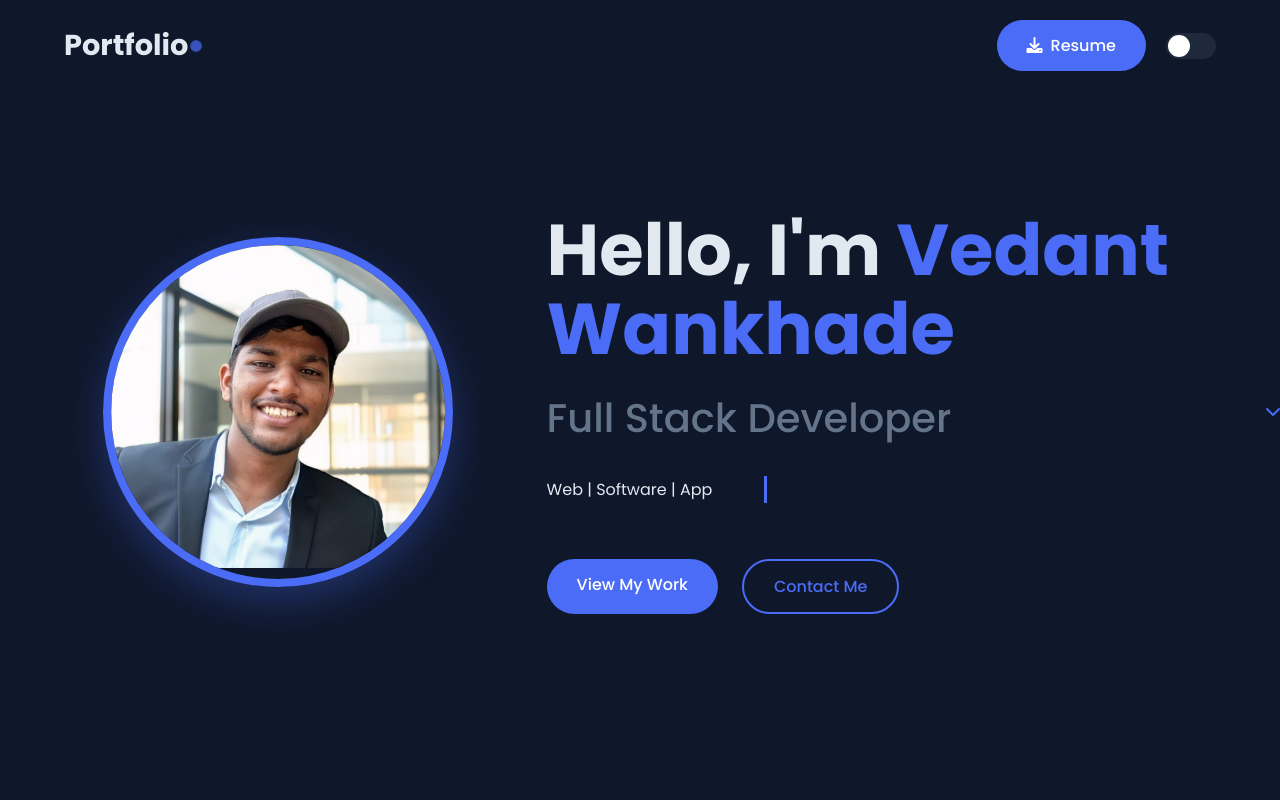
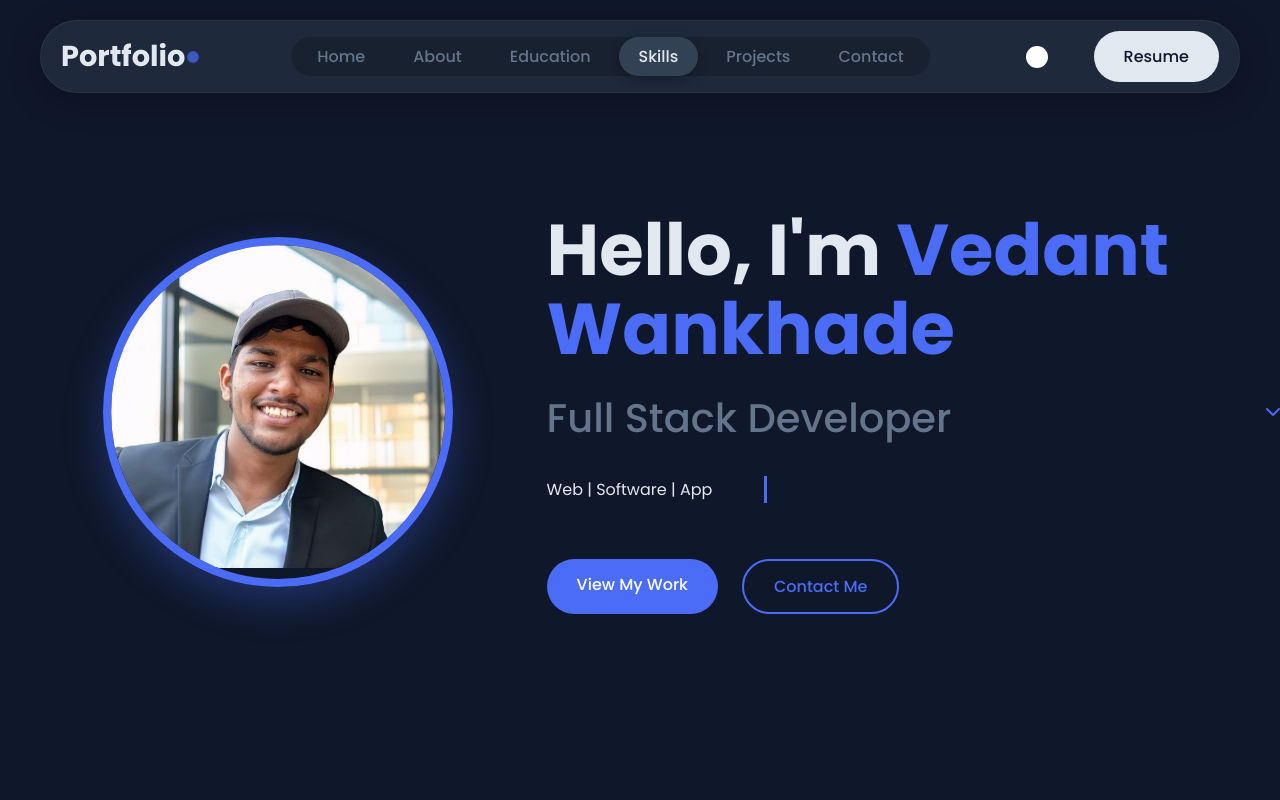
Before and after one commit to vedantwankhade123/Portfolio_Website, a React (Vite) app: page / in a window 1280 px wide. Shown: the top 800 px of the page. Built offline with nearby package versions, Linux system fonts and the light colour scheme.

Commit message:
[dyad] Redesign header to match image - wrote 2 file(s)

```diff
--- a/src/components/Header.jsx
+++ b/src/components/Header.jsx
@@ -24,7 +24,7 @@ const Header = () => {
     });
 
     window.addEventListener('scroll', handleScroll);
-    handleScroll(); // Initial check
+    handleScroll();
     return () => window.removeEventListener('scroll', handleScroll);
   }, []);
 
@@ -41,40 +41,25 @@ const Header = () => {
   };
 
   const navLinks = [
-    { id: 'home', icon: 'fas fa-home', text: 'Home' },
-    { id: 'about', icon: 'fas fa-user', text: 'About' },
-    { id: 'education', icon: 'fas fa-graduation-cap', text: 'Education' },
-    { id: 'skills', icon: 'fas fa-code', text: 'Skills' },
-    { id: 'projects', icon: 'fas fa-briefcase', text: 'Projects' },
-    { id: 'contact', icon: 'fas fa-envelope', text: 'Contact' },
+    { id: 'home', text: 'Home' },
+    { id: 'about', text: 'About' },
+    { id: 'education', text: 'Education' },
+    { id: 'skills', text: 'Skills' },
+    { id: 'projects', text: 'Projects' },
+    { id: 'contact', text: 'Contact' },
   ];
 
   return (
-    <>
-      <header className="top-bar">
-        <div className="container">
+    <header className="main-header">
+      <div className="header-content-wrapper">
         <div className="logo">
           <a href="#home" onClick={closeMenu}>
             <span className="logo-text">Portfolio</span>
             <span className="logo-dot"></span>
           </a>
         </div>
-          <div className="nav-right-group">
-            <a href="#" download className="btn primary-btn resume-btn">
-              <i className="fas fa-download"></i>
-              <span className="resume-text">Resume</span>
-            </a>
-            <ThemeToggle />
-            <button className={`burger ${isMenuOpen ? 'active' : ''}`} onClick={toggleMenu} aria-label="Toggle menu">
-              <div></div>
-              <div></div>
-              <div></div>
-            </button>
-          </div>
-        </div>
-      </header>
 
-      <nav className={`floating-nav glass-card ${isMenuOpen ? 'mobile-menu-active' : ''}`}>
+        <nav className={`main-nav ${isMenuOpen ? 'mobile-active' : ''}`}>
           <ul className="nav-links">
             {navLinks.map(link => (
               <li key={link.id}>
@@ -83,14 +68,27 @@ const Header = () => {
                   className={activeSection === link.id ? 'active' : ''}
                   onClick={closeMenu}
                 >
-                <i className={link.icon}></i>
-                <span className="link-text">{link.text}</span>
+                  {link.text}
                 </a>
               </li>
             ))}
           </ul>
         </nav>
-    </>
+
+        <div className="header-actions">
+          <ThemeToggle />
+          <a href="#" download className="btn resume-btn">
+            <span>Resume</span>
+          </a>
+        </div>
+
+        <button className={`burger ${isMenuOpen ? 'active' : ''}`} onClick={toggleMenu} aria-label="Toggle menu">
+          <div></div>
+          <div></div>
+          <div></div>
+        </button>
+      </div>
+    </header>
   );
 };
 
--- a/src/index.css
+++ b/src/index.css
@@ -127,21 +127,40 @@ section {
     border-radius: 50px;
 }
 
-/* Full-width Top Bar */
-.top-bar {
+/* Header Styles */
+.main-header {
     position: fixed;
-    top: 0;
-    left: 0;
-    width: 100%;
-    z-index: 1001;
-    padding: 20px 0;
-    transition: background-color 0.3s ease;
+    top: 20px;
+    left: 50%;
+    transform: translateX(-50%);
+    width: calc(100% - 40px);
+    max-width: 1200px;
+    z-index: 1000;
+    transition: all 0.4s ease;
+    padding: 10px 20px;
+    border-radius: 50px;
+    background: var(--hover-color);
+    border: 1px solid var(--border-color);
+    box-shadow: 0 8px 32px 0 var(--shadow-color);
+    animation: slideUpFadeIn 0.8s ease-out forwards;
 }
 
-.top-bar .container {
+@keyframes slideUpFadeIn {
+    from {
+        opacity: 0;
+        transform: translate(-50%, 20px);
+    }
+    to {
+        opacity: 1;
+        transform: translate(-50%, 0);
+    }
+}
+
+.header-content-wrapper {
     display: flex;
     justify-content: space-between;
     align-items: center;
+    width: 100%;
 }
 
 .logo a {
@@ -166,68 +185,66 @@ section {
     50% { transform: scale(1.5); opacity: 0.7; }
 }
 
-.nav-right-group {
+/* Main Navigation (Center Pill) */
+.main-nav {
+    background-color: rgba(0, 0, 0, 0.05);
+    border-radius: 50px;
+    padding: 6px;
+}
+
+body.dark-mode .main-nav {
+    background-color: rgba(0, 0, 0, 0.2);
+}
+
+.nav-links {
+    display: flex;
+    align-items: center;
+    gap: 8px;
+    padding: 0;
+    margin: 0;
+}
+
+.nav-links a {
+    color: var(--text-muted);
+    font-weight: 500;
+    padding: 8px 20px;
+    border-radius: 40px;
+    transition: all var(--transition-speed) ease;
+}
+
+.nav-links a:hover {
+    color: var(--text-color);
+}
+
+.nav-links a.active {
+    background-color: var(--background-color);
+    color: var(--text-color);
+    box-shadow: 0 4px 12px var(--shadow-color);
+}
+
+body.dark-mode .nav-links a.active {
+    background-color: #334155;
+    color: var(--text-color);
+}
+
+/* Header Actions (Right Side) */
+.header-actions {
     display: flex;
     align-items: center;
     gap: 20px;
 }
 
-.resume-btn i { margin-right: 8px; }
-
-/* Floating Navigation Bar */
-.floating-nav {
-    position: fixed;
-    top: 20px;
-    left: 50%;
-    transform: translateX(-50%);
-    z-index: 1000;
-    transition: all 0.4s ease;
-    padding: 10px; /* Increased padding for height */
-    animation: slideUpFadeIn 0.8s ease-out forwards;
+.resume-btn {
+    background-color: var(--text-color);
+    color: var(--background-color) !important;
+    padding: 10px 25px;
+    font-weight: 600;
+    border-radius: 50px;
 }
 
-@keyframes slideUpFadeIn {
-    from {
-        opacity: 0;
-        transform: translate(-50%, 20px);
-    }
-    to {
-        opacity: 1;
-        transform: translate(-50%, 0);
-    }
-}
-
-.nav-links {
-    display: flex;
-    align-items: center;
-    gap: 10px;
-    padding: 0;
-}
-
-.nav-links a {
-    display: flex;
-    align-items: center;
-    gap: 10px;
-    color: var(--text-muted);
-    font-weight: 500;
-    position: relative;
-    padding: 12px 20px; /* Increased padding for pill shape */
-    border-radius: 40px; /* Pill shape */
-    transition: all var(--transition-speed) ease;
-}
-
-.nav-links a i {
-    font-size: 1.1rem;
-}
-
-.nav-links a:hover {
-    color: var(--text-color);
-    background-color: var(--hover-color);
-}
-
-.nav-links a.active {
-    color: white;
-    background-color: var(--primary-color);
+.resume-btn:hover {
+    opacity: 0.9;
+    transform: translateY(-2px);
 }
 
 .burger { display: none; }
@@ -625,30 +642,9 @@ footer {
 
 /* Responsive Design */
 @media (max-width: 1024px) {
-    .floating-nav {
+    .main-nav, .header-actions {
         display: none;
     }
-    .floating-nav.mobile-menu-active {
-        display: block;
-        top: 0;
-        left: auto;
-        right: 0;
-        width: 70%;
-        max-width: 300px;
-        height: 100vh;
-        border-radius: 0;
-        transform: none;
-        box-shadow: -10px 0 30px var(--shadow-color);
-        animation: none;
-    }
-    .nav-links {
-        flex-direction: column;
-        justify-content: center;
-        height: 100%;
-        gap: var(--spacing-6);
-        padding: 0;
-    }
-    .nav-links li a { font-size: 1.2rem; }
 
     .burger {
         display: flex;
@@ -674,6 +670,32 @@ footer {
     .burger.active div:first-child { transform: rotate(45deg); }
     .burger.active div:nth-child(2) { opacity: 0; transform: translateX(20px); }
     .burger.active div:last-child { transform: rotate(-45deg); }
+
+    .main-nav.mobile-active {
+        display: block;
+        position: fixed;
+        top: 0;
+        right: 0;
+        width: 70%;
+        max-width: 300px;
+        height: 100vh;
+        background: var(--card-bg);
+        backdrop-filter: blur(15px);
+        -webkit-backdrop-filter: blur(15px);
+        border-radius: 0;
+        padding: 80px 20px;
+        box-shadow: -10px 0 30px var(--shadow-color);
+    }
+
+    .main-nav.mobile-active .nav-links {
+        flex-direction: column;
+        align-items: flex-start;
+        gap: 25px;
+    }
+
+    .main-nav.mobile-active .nav-links a {
+        font-size: 1.2rem;
+    }
 }
 
 @media (max-width: 768px) {
@@ -706,18 +728,9 @@ footer {
     .timeline-icon { position: static; margin-bottom: var(--spacing-4); }
     .timeline-content { text-align: center; }
     .footer-content { flex-direction: column; gap: var(--spacing-4); }
-    .resume-text { display: none; }
-    .resume-btn i { margin-right: 0; }
-    .resume-btn { padding: 12px; }
 }
 
 @media (max-width: 480px) {
     .cta-buttons { flex-direction: column; }
     .btn { width: 100%; }
-    .nav-links a .link-text {
-        display: none; /* Hide text on very small screens */
-    }
-    .nav-links a {
-        padding: 12px;
-    }
 }
```
Lines whose indentation alone changed are shown as unchanged.
